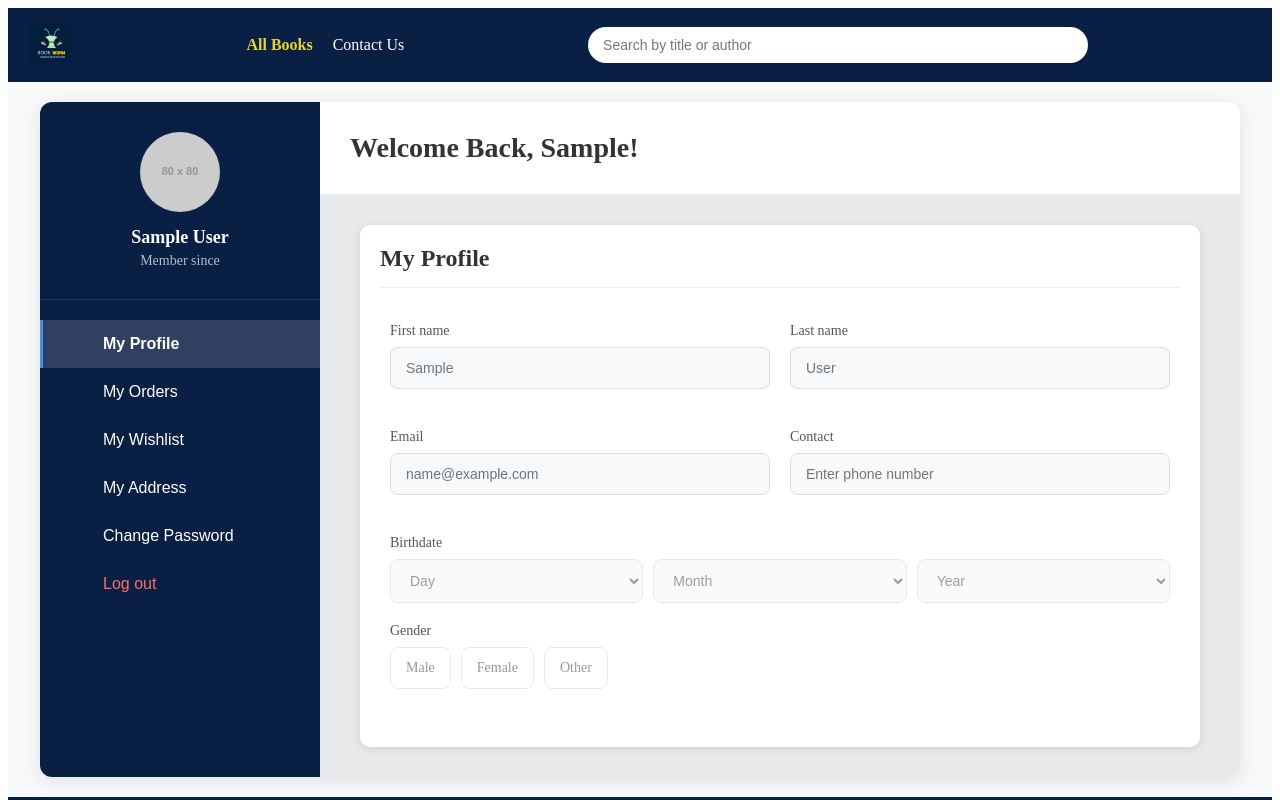
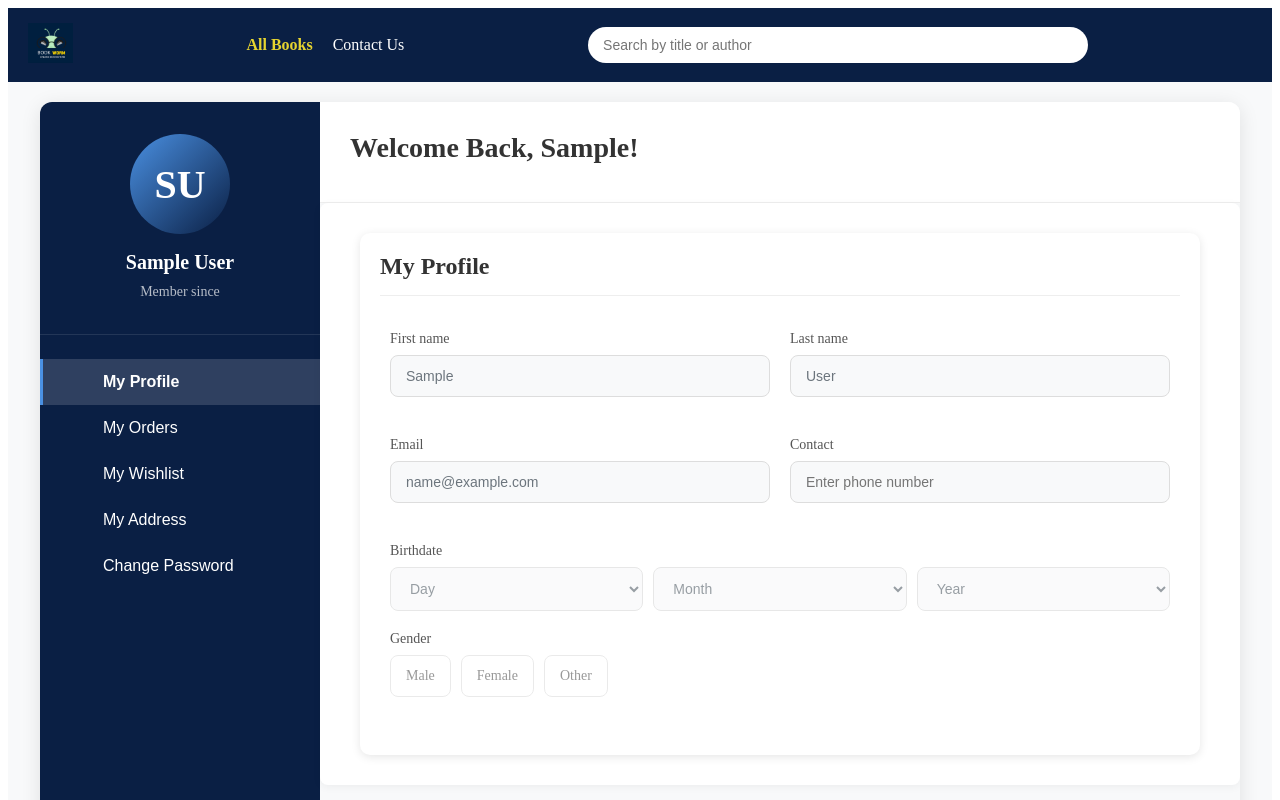
Before and after one commit to lyvathanak/bookworm, a Vue app: page /profile in a window 1280 px wide. Shown: the top 800 px of the page. Built offline with nearby package versions, Linux system fonts and the light colour scheme; sample sign-in values are in the browser's storage; the HTML template or start-up script is replaced by a standard one.

Commit message:
upload profile for user

```diff
--- a/src/components/UserProfile/ProfileSidebar.vue
+++ b/src/components/UserProfile/ProfileSidebar.vue
@@ -1,72 +1,53 @@
 <template>
   <div class="profile-sidebar">
-    <!-- User Info Section -->
+    <!-- User Info Section with clickable avatar -->
     <div class="user-info">
-      <div class="user-avatar">
-        <!-- Display user's profile image if available, otherwise display a static default image -->
+      <div class="user-avatar" @click="triggerImageUpload">
         <img
-          v-if="props.user?.profileImage"
-          :src="props.user.profileImage"
-          :alt="props.user.firstName"
+          v-if="user?.profileImage"
+          :src="user.profileImage"
+          :alt="`${user.firstName}'s profile picture`"
           class="avatar-image"
         />
-        <img
-          v-else
-          src="https://placehold.co/80x80/CCCCCC/333333?text=User"
-          alt="Default User Avatar"
-          class="avatar-image"
-        />
+        <div v-else class="avatar-placeholder">
+          {{ userInitials }}
+        </div>
+        <div class="avatar-overlay">
+          <i class="fas fa-camera"></i>
+          <span>Change Photo</span>
+        </div>
       </div>
       <div class="user-details">
-        <h3>{{ props.user?.firstName }} {{ props.user?.lastName }}</h3>
-        <p>Member since {{ formatDate(props.user?.createdAt) }}</p>
+        <h3>{{ user?.firstName }} {{ user?.lastName }}</h3>
+        <p>Member since {{ formatDate(user?.createdAt) }}</p>
       </div>
+      <input
+        type="file"
+        ref="fileInput"
+        accept="image/*"
+        class="file-input"
+        @change="handleImageUpload"
+      />
     </div>
 
     <!-- Navigation Menu -->
     <nav class="sidebar-nav">
       <button
-        @click="setSection('profile')"
-        :class="['nav-item', { active: props.activeSection === 'profile' }]"
+        v-for="item in navItems"
+        :key="item.section"
+        @click="setSection(item.section)"
+        :class="[
+          'nav-item',
+          { active: activeSection === item.section },
+          { [item.section]: true }
+        ]"
+        :aria-current="activeSection === item.section ? 'page' : null"
       >
-        <i class="fas fa-user"></i>
-        <span>My Profile</span>
+        <i :class="item.icon"></i>
+        <span>{{ item.label }}</span>
       </button>
 
-      <button
-        @click="setSection('orders')"
-        :class="['nav-item', { active: props.activeSection === 'orders' }]"
-      >
-        <i class="fas fa-shopping-bag"></i>
-        <span>My Orders</span>
-      </button>
-
-      <button
-        @click="setSection('wishlist')"
-        :class="['nav-item', { active: props.activeSection === 'wishlist' }]"
-      >
-        <i class="fas fa-heart"></i>
-        <span>My Wishlist</span>
-      </button>
-
-      <button
-        @click="setSection('address')"
-        :class="['nav-item', { active: props.activeSection === 'address' }]"
-      >
-        <i class="fas fa-map-marker-alt"></i>
-        <span>My Address</span>
-      </button>
-
-      <button
-        @click="setSection('password')"
-        :class="['nav-item', { active: props.activeSection === 'password' }]"
-      >
-        <i class="fas fa-key"></i>
-        <span>Change Password</span>
-      </button>
-
-      <!-- Logout button now emits an event -->
-      <button @click="emit('logout')" class="nav-item logout">
+      <button @click="handleLogout" class="nav-item logout">
         <i class="fas fa-sign-out-alt"></i>
         <span>Log out</span>
       </button>
@@ -74,35 +55,99 @@
   </div>
 </template>
 
-<script setup>
-// import { useRouter } from 'vue-router' // Removed as router is not directly used here
-// import { authStore } from '@/store/auth' // Auth store not directly used here for logout logic, but for data display
+<script>
+import { ref, computed } from 'vue'
 
-// eslint-disable-next-line no-undef
-const props = defineProps({
-  user: Object,
-  activeSection: String
+export default {
+  props: {
+    user: {
+      type: Object,
+      default: () => ({})
+    },
+    activeSection: {
+      type: String,
+      default: 'profile'
+    },
+    isLoading: {
+      type: Boolean,
+      default: false
+    }
+  },
+  emits: ['set-section', 'logout', 'upload-image'],
+  setup(props, { emit }) {
+    const fileInput = ref(null)
+
+    const navItems = [
+      { section: 'profile', icon: 'fas fa-user', label: 'My Profile' },
+      { section: 'orders', icon: 'fas fa-shopping-bag', label: 'My Orders' },
+      { section: 'wishlist', icon: 'fas fa-heart', label: 'My Wishlist' },
+      { section: 'address', icon: 'fas fa-map-marker-alt', label: 'My Address' },
+      { section: 'password', icon: 'fas fa-key', label: 'Change Password' }
+    ]
+
+    const userInitials = computed(() => {
+      if (!props.user) return ''
+      const first = props.user.firstName?.charAt(0) || ''
+      const last = props.user.lastName?.charAt(0) || ''
+      return `${first}${last}`.toUpperCase()
     })
 
-// eslint-disable-next-line no-undef
-const emit = defineEmits(['set-section', 'logout']) // Added 'logout' to emitted events
-// const router = useRouter() // Removed as router is not directly used here
-
     const setSection = (section) => {
+      if (props.isLoading) return
       emit('set-section', section)
     }
 
     const formatDate = (dateString) => {
       if (!dateString) return ''
-  return new Date(dateString).toLocaleDateString('en-US', {
+      const date = new Date(dateString)
+      return date.toLocaleDateString('en-US', {
         year: 'numeric',
         month: 'long'
       })
     }
 
-// The actual logout logic will be handled by the parent (ProfileView)
-// which now listens for the 'logout' event emitted by this component.
-// This keeps the sidebar more modular and focused on UI.
+    const triggerImageUpload = () => {
+      if (props.isLoading) return
+      fileInput.value.click()
+    }
+
+    const handleImageUpload = (event) => {
+      const file = event.target.files[0]
+      if (!file) return
+
+      if (!file.type.startsWith('image/')) {
+        alert('Please select an image file (JPEG, PNG, etc.)')
+        return
+      }
+
+      if (file.size > 2 * 1024 * 1024) {
+        alert('Image size must be less than 2MB')
+        return
+      }
+
+      emit('upload-image', file)
+      event.target.value = ''
+    }
+
+    const handleLogout = () => {
+      if (props.isLoading) return
+      if (confirm('Are you sure you want to log out?')) {
+        emit('logout')
+      }
+    }
+
+    return {
+      fileInput,
+      navItems,
+      userInitials,
+      setSection,
+      formatDate,
+      triggerImageUpload,
+      handleImageUpload,
+      handleLogout
+    }
+  }
+}
 </script>
 
 <style scoped>
@@ -112,25 +157,33 @@ const formatDate = (dateString) => {
   color: white;
   display: flex;
   flex-direction: column;
-  min-height: 600px;
+  min-height: 100vh;
 }
 
 .user-info {
-  padding: 30px 20px;
+  padding: 2rem 1.5rem;
   text-align: center;
   border-bottom: 1px solid rgba(255, 255, 255, 0.1);
+  position: relative;
 }
 
 .user-avatar {
-  width: 80px;
-  height: 80px;
-  margin: 0 auto 15px;
+  width: 100px;
+  height: 100px;
+  margin: 0 auto 1rem;
   border-radius: 50%;
   overflow: hidden;
   background: rgba(255, 255, 255, 0.1);
   display: flex;
   align-items: center;
   justify-content: center;
+  position: relative;
+  cursor: pointer;
+  transition: transform 0.2s ease;
+}
+
+.user-avatar:hover {
+  transform: scale(1.05);
 }
 
 .avatar-image {
@@ -139,28 +192,74 @@ const formatDate = (dateString) => {
   object-fit: cover;
 }
 
-/* Removed avatar-placeholder as we now use a default image */
+.avatar-placeholder {
+  width: 100%;
+  height: 100%;
+  display: flex;
+  align-items: center;
+  justify-content: center;
+  font-size: 2.5rem;
+  font-weight: bold;
+  color: white;
+  background: linear-gradient(135deg, #4a90e2, #0a1f44);
+}
+
+.avatar-overlay {
+  position: absolute;
+  top: 0;
+  left: 0;
+  right: 0;
+  bottom: 0;
+  background: rgba(0, 0, 0, 0.5);
+  display: flex;
+  flex-direction: column;
+  align-items: center;
+  justify-content: center;
+  opacity: 0;
+  transition: opacity 0.3s ease;
+}
+
+.avatar-overlay i {
+  font-size: 1.5rem;
+  margin-bottom: 0.5rem;
+}
+
+.avatar-overlay span {
+  font-size: 0.8rem;
+}
+
+.user-avatar:hover .avatar-overlay {
+  opacity: 1;
+}
 
 .user-details h3 {
-  margin: 0 0 5px 0;
-  font-size: 18px;
+  margin: 0 0 0.5rem 0;
+  font-size: 1.25rem;
   font-weight: 600;
+  line-height: 1.2;
 }
 
 .user-details p {
   margin: 0;
-  font-size: 14px;
+  font-size: 0.875rem;
   color: rgba(255, 255, 255, 0.7);
+  line-height: 1.4;
+}
+
+.file-input {
+  display: none;
 }
 
 .sidebar-nav {
   flex: 1;
-  padding: 20px 0;
+  padding: 1.5rem 0;
+  display: flex;
+  flex-direction: column;
 }
 
 .nav-item {
   width: 100%;
-  padding: 15px 25px;
+  padding: 0.875rem 1.5rem;
   background: none;
   border: none;
   color: white;
@@ -168,9 +267,9 @@ const formatDate = (dateString) => {
   cursor: pointer;
   display: flex;
   align-items: center;
-  gap: 15px;
-  font-size: 16px;
-  transition: all 0.3s ease;
+  gap: 1rem;
+  font-size: 1rem;
+  transition: all 0.2s ease;
   border-left: 3px solid transparent;
 }
 
@@ -185,20 +284,21 @@ const formatDate = (dateString) => {
   font-weight: 600;
 }
 
+.nav-item i {
+  width: 1.25rem;
+  text-align: center;
+  font-size: 1rem;
+}
+
 .nav-item.logout {
   margin-top: auto;
   color: #ff6b6b;
+  border-top: 1px solid rgba(255, 255, 255, 0.1);
 }
 
 .nav-item.logout:hover {
   background: rgba(255, 107, 107, 0.1);
   border-left-color: #ff6b6b;
-}
-
-.nav-item i {
-  width: 20px;
-  text-align: center;
-  font-size: 16px;
 }
 
 @media (max-width: 768px) {
@@ -207,22 +307,50 @@ const formatDate = (dateString) => {
     min-height: auto;
   }
 
+  .user-info {
+    padding: 1.5rem 1rem;
+  }
+
+  .user-avatar {
+    width: 80px;
+    height: 80px;
+  }
+
   .sidebar-nav {
-    display: flex;
+    flex-direction: row;
     overflow-x: auto;
-    padding: 10px 0;
+    padding: 0.5rem 0;
+    scrollbar-width: none; /* Firefox */
+  }
+
+  .sidebar-nav::-webkit-scrollbar {
+    display: none; /* Chrome/Safari */
   }
 
   .nav-item {
-    flex-shrink: 0;
-    padding: 10px 15px;
+    flex: 0 0 auto;
+    padding: 0.75rem 1rem;
     border-left: none;
     border-bottom: 3px solid transparent;
+    flex-direction: column;
+    gap: 0.5rem;
+    text-align: center;
+    font-size: 0.875rem;
   }
 
   .nav-item.active {
     border-left: none;
     border-bottom-color: #4a90e2;
   }
+
+  .nav-item i {
+    font-size: 1.25rem;
+  }
+
+  .nav-item.logout {
+    margin-top: 0;
+    border-top: none;
+    border-left: 1px solid rgba(255, 255, 255, 0.1);
+  }
 }
 </style>
--- a/src/store/auth.js
+++ b/src/store/auth.js
@@ -4,8 +4,9 @@ export const authStore = reactive({
   user: null,
   isAuthenticated: false,
   orders: [],
+  isLoading: false,
 
-  // Initialize user data (used after successful login or signup)
+  // Initialize user data
   initUser(userData) {
     this.user = {
       id: userData.id || Date.now(),
@@ -13,7 +14,7 @@ export const authStore = reactive({
       lastName: userData.lastName || '',
       email: userData.email || '',
       contact: userData.contact || '',
-      password: userData.password || '', // Ensure password is preserved
+      password: userData.password || '',
       profileImage: userData.profileImage || null,
       createdAt: userData.createdAt || new Date().toISOString(),
       dob: userData.dob || null,
@@ -29,12 +30,37 @@ export const authStore = reactive({
     this.saveToStorage()
   },
 
-  // Update user data
-  updateUser(updates) {
-    if (this.user) {
+  // Update user data with image handling
+  async updateUser(updates) {
+    if (!this.user) return
+
+    try {
+      this.isLoading = true
+
+      // Handle profile image upload
+      if (updates.profileImage && updates.profileImage instanceof File) {
+        updates.profileImage = await this.convertImageToBase64(updates.profileImage)
+      }
+
       Object.assign(this.user, updates)
       this.saveToStorage()
+      return true
+    } catch (error) {
+      console.error('Error updating user:', error)
+      return false
+    } finally {
+      this.isLoading = false
     }
+  },
+
+  // Convert image file to base64
+  convertImageToBase64(file) {
+    return new Promise((resolve, reject) => {
+      const reader = new FileReader()
+      reader.onload = () => resolve(reader.result)
+      reader.onerror = error => reject(error)
+      reader.readAsDataURL(file)
+    })
   },
 
   // Add order from checkout
@@ -43,16 +69,22 @@ export const authStore = reactive({
       id: Date.now(),
       ...orderData,
       orderDate: new Date().toISOString(),
-      status: 'Order in Progress'
+      status: 'Processing',
+      trackingNumber: 'TRK' + Math.floor(Math.random() * 1000000)
     }
-    this.orders.push(order)
+    this.orders.unshift(order) // Add to beginning of array
     this.saveToStorage()
+    return order
   },
 
   // Save to localStorage
   saveToStorage() {
+    try {
       localStorage.setItem('user', JSON.stringify(this.user))
       localStorage.setItem('orders', JSON.stringify(this.orders))
+    } catch (error) {
+      console.error('Error saving to localStorage:', error)
+    }
   },
 
   // Load from localStorage
@@ -64,67 +96,74 @@ export const authStore = reactive({
       if (savedUser && savedUser !== 'null') {
         this.user = JSON.parse(savedUser)
         this.isAuthenticated = true
-      } else {
-        this.user = null
-        this.isAuthenticated = false
       }
 
       if (savedOrders) {
         this.orders = JSON.parse(savedOrders)
-      } else {
-        this.orders = []
       }
     } catch (error) {
-      console.error('Error loading user data from localStorage:', error)
+      console.error('Error loading from localStorage:', error)
+      this.clearStorage()
+    }
+  },
+
+  // Clear storage
+  clearStorage() {
     localStorage.removeItem('user')
     localStorage.removeItem('orders')
     this.user = null
     this.isAuthenticated = false
     this.orders = []
-    }
   },
 
-  // Logout - Clears state and localStorage with a delay
+  // Logout
   logout() {
     return new Promise((resolve) => {
+      this.isLoading = true
       setTimeout(() => {
-        this.user = null
-        this.isAuthenticated = false
-        this.orders = []
-        localStorage.removeItem('user')
-        localStorage.removeItem('orders')
-        console.log('User logged out. State and localStorage cleared.')
+        this.clearStorage()
+        this.isLoading = false
+        console.log('User logged out successfully')
         resolve()
-      }, 2000) // 2-second delay
+      }, 1000) // 1-second delay
     })
   },
 
   // Change password
   changePassword(passwordData) {
-    if (this.user && passwordData.currentPassword && passwordData.newPassword) {
-      if (this.user.password === passwordData.currentPassword) {
-        if (this.validatePassword(passwordData.newPassword)) {
-          this.user.password = passwordData.newPassword
-          this.saveToStorage()
-          console.log('Password changed successfully for user:', this.user.email)
-          return true
-        } else {
+    if (!this.user || !passwordData.currentPassword || !passwordData.newPassword) {
+      console.log('Password change failed. Invalid data.')
+      return false
+    }
+
+    if (this.user.password !== passwordData.currentPassword) {
+      console.log('Invalid current password.')
+      return false
+    }
+
+    if (!this.validatePassword(passwordData.newPassword)) {
       console.log('New password does not meet requirements.')
       return false
     }
-      } else {
-        console.log('Invalid current password.')
-        return false
-      }
-    }
-    console.log('Password change failed. Invalid data.')
-    return false
+
+    this.user.password = passwordData.newPassword
+    this.saveToStorage()
+    console.log('Password changed successfully')
+    return true
   },
 
-  // Validate password
+  // Validate password strength
   validatePassword(password) {
     const re = /^(?=.*[a-z])(?=.*[A-Z])(?=.*\d).{8,}$/
     return re.test(password)
+  },
+
+  // Get user initials for avatar placeholder
+  getUserInitials() {
+    if (!this.user) return ''
+    const first = this.user.firstName?.charAt(0) || ''
+    const last = this.user.lastName?.charAt(0) || ''
+    return `${first}${last}`.toUpperCase()
   }
 })
 
--- a/src/views/ProfileView.vue
+++ b/src/views/ProfileView.vue
@@ -6,18 +6,20 @@
         :activeSection="activeSection"
         @set-section="setActiveSection"
         @logout="handleLogout"
+        @upload-image="handleImageUpload"
       />
 
       <div class="profile-content">
         <div class="welcome-section">
           <h1>Welcome Back, {{ authStore.user?.firstName || 'User' }}!</h1>
+          <p v-if="authStore.isLoading" class="loading-indicator">Saving changes...</p>
         </div>
 
         <div v-if="activeSection === 'profile'" class="content-section">
           <MyProfile
             :user="authStore.user"
+            :is-loading="authStore.isLoading"
             @update-profile="updateProfile"
-            @upload-image="uploadProfileImage"
           />
         </div>
 
@@ -32,12 +34,16 @@
         <div v-if="activeSection === 'address'" class="content-section">
           <MyAddress
             :user="authStore.user"
+            :is-loading="authStore.isLoading"
             @update-address="updateAddress"
           />
         </div>
 
         <div v-if="activeSection === 'password'" class="content-section">
-          <ChangePassword @change-password="changePassword" />
+          <ChangePassword
+            :is-loading="authStore.isLoading"
+            @change-password="changePassword"
+          />
         </div>
       </div>
     </div>
@@ -59,72 +65,87 @@ import ChangePassword from '@/components/UserProfile/ChangePassword.vue'
 const router = useRouter()
 const route = useRoute()
 const activeSection = ref('profile')
-const isLoggingOut = ref(false)
 
+// Redirect if not authenticated
 if (!authStore.isAuthenticated) {
-  router.push(`/auth/signin?redirect=${encodeURIComponent(route.fullPath)}`)
+  router.push({
+    path: '/auth/signin',
+    query: { redirect: route.fullPath }
+  })
 }
 
+// Set active section from route query
 onMounted(() => {
   if (route.query.section) {
     activeSection.value = route.query.section
   }
-});
+})
 
 const setActiveSection = (section) => {
   activeSection.value = section
+  // Update URL without reloading
   router.replace({ query: { section } })
 }
 
-const updateProfile = (profileData) => {
-  authStore.updateUser(profileData)
-  console.log('Profile updated successfully!')
+const updateProfile = async (profileData) => {
+  try {
+    await authStore.updateUser(profileData)
+    console.log('Profile updated successfully!')
+  } catch (error) {
+    console.error('Profile update failed:', error)
+  }
 }
 
-const uploadProfileImage = (imageFile) => {
-  const reader = new FileReader()
-  reader.onload = (e) => {
-    authStore.updateUser({
-      profileImage: e.target.result
-    })
-    console.log('Profile image updated successfully (simulated).')
+const handleImageUpload = async (imageFile) => {
+  try {
+    await authStore.updateUser({ profileImage: imageFile })
+    console.log('Profile image updated successfully!')
+  } catch (error) {
+    console.error('Image upload failed:', error)
   }
-  reader.readAsDataURL(imageFile)
 }
 
-const updateAddress = (addressData) => {
-  authStore.updateUser({
-    address: addressData
-  })
-  console.log('Address updated successfully!')
+const updateAddress = async (addressData) => {
+  try {
+    await authStore.updateUser({ address: addressData })
+    console.log('Address updated successfully!')
+  } catch (error) {
+    console.error('Address update failed:', error)
+  }
 }
 
-const changePassword = (passwordData) => {
-  const success = authStore.changePassword(passwordData.currentPassword, passwordData.newPassword)
-  if (success) {
-    console.log('Password changed successfully!')
-  } else {
-    console.error('Failed to change password. Please try again.')
+const changePassword = async (passwordData) => {
+  try {
+    const success = await authStore.changePassword(
+      passwordData.currentPassword,
+      passwordData.newPassword
+    )
+    if (success) {
+      console.log('Password changed successfully!')
+      return true
+    } else {
+      console.error('Failed to change password')
+      return false
+    }
+  } catch (error) {
+    console.error('Password change error:', error)
+    return false
   }
 }
 
 const handleLogout = async () => {
-  isLoggingOut.value = true
   try {
-    await authStore.logout() // Wait for the logout delay
-    router.push('/') // Redirect to home page after logout
+    await authStore.logout()
+    router.push('/')
   } catch (error) {
     console.error('Logout error:', error)
-  } finally {
-    isLoggingOut.value = false
   }
 }
 </script>
 
-
 <style scoped>
 .profile-page {
-  min-height: calc(100vh - 160px); /* Account for header and footer */
+  min-height: calc(100vh - 160px);
   background-color: #f8f9fa;
   padding: 20px 0;
 }
@@ -133,7 +154,6 @@ const handleLogout = async () => {
   max-width: 1200px;
   margin: 0 auto;
   display: flex;
-  gap: 0;
   background: white;
   border-radius: 12px;
   overflow: hidden;
@@ -143,6 +163,7 @@ const handleLogout = async () => {
 .profile-content {
   flex: 1;
   background: #f8f9fa;
+  min-height: 600px;
 }
 
 .welcome-section {
@@ -152,18 +173,24 @@ const handleLogout = async () => {
 }
 
 .welcome-section h1 {
-  margin: 0;
+  margin: 0 0 8px 0;
   font-size: 28px;
   color: #333;
   font-weight: 600;
 }
 
+.loading-indicator {
+  margin: 0;
+  color: #4a90e2;
+  font-size: 14px;
+}
+
 .content-section {
-  background: #e8e9ea;
+  background: white;
   padding: 30px;
   margin: 0;
-  border-radius: 0;
-  box-shadow: none;
+  border-radius: 8px;
+  box-shadow: 0 2px 8px rgba(0, 0, 0, 0.05);
 }
 
 @media (max-width: 768px) {
@@ -182,6 +209,17 @@ const handleLogout = async () => {
 
   .content-section {
     padding: 20px;
+    border-radius: 0;
+  }
+}
+
+@media (max-width: 480px) {
+  .welcome-section h1 {
+    font-size: 24px;
+  }
+
+  .content-section {
+    padding: 15px;
   }
 }
 </style>
```
Lines whose indentation alone changed are shown as unchanged.
